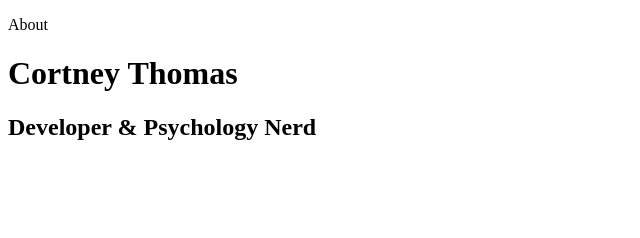
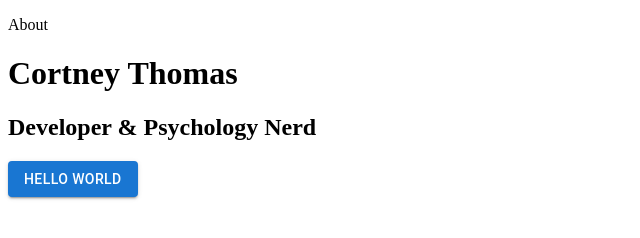
Before and after one commit to cSparkle/cSparkle.github.io, a Gatsby site: page /about in a window 1280 px wide. Shown: the whole page, without its empty margins (0-640 px from the left). Built offline with nearby package versions, Linux system fonts and the light colour scheme; Gatsby itself is replaced by a stand-in of ours.

Commit message:
add mui and test button on about page

```diff
--- a/package.json
+++ b/package.json
@@ -17,6 +17,11 @@
     "clean": "gatsby clean"
   },
   "dependencies": {
+    "@emotion/react": "^11.10.5",
+    "@emotion/styled": "^11.10.5",
+    "@fontsource/roboto": "^4.5.8",
+    "@mui/icons-material": "^5.11.0",
+    "@mui/material": "^5.11.7",
     "gatsby": "^5.5.0",
     "gatsby-plugin-image": "^3.5.0",
     "gatsby-plugin-sass": "^6.5.0",
--- a/src/pages/about.js
+++ b/src/pages/about.js
@@ -1,4 +1,5 @@
-import * as React from "react"
+import * as React from "react";
+import Button from '@mui/material/Button';
 
 const AboutPage = () => {
     return (
@@ -7,6 +8,7 @@ const AboutPage = () => {
                 <p>About</p>
                 <h1>Cortney Thomas</h1>
                 <h2>Developer & Psychology Nerd</h2>
+                <Button variant="contained">Hello World</Button>
             </header>
       </main>
   )
```
Also changed, not shown: 1 other file.
